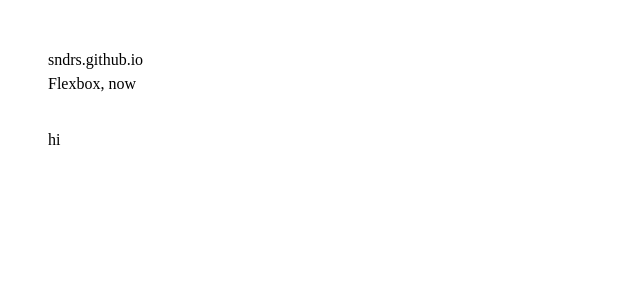
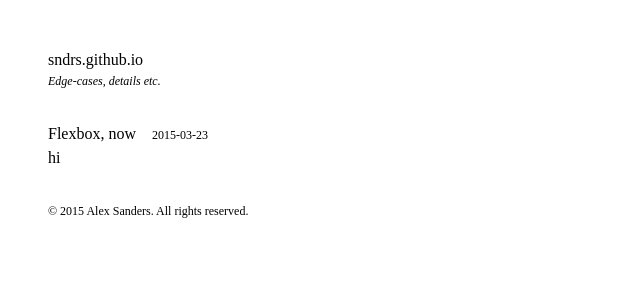
Before and after one commit to sndrs/sndrs.github.io, a Jekyll site: the page built from _posts/2015-3-23-flexbox-now.md, in a window 1280 px wide. Shown: the top 300 px of the page, without its empty margins (0-640 px from the left). Built offline with Jekyll 4.4.1, drawn with Linux system fonts in a browser that asks for light colours.

Commit message:
some updates

```diff
--- a/_config.yml
+++ b/_config.yml
@@ -1,5 +1,7 @@
 name: "sndrs.github.io"
 description: "Edge-cases, details etc."
+date-format: "%F"
+
 defaults:
     -
         scope:
--- /dev/null
+++ b/_includes/footer.html
@@ -0,0 +1,13 @@
+<footer>
+    <div class="copyright">
+        &copy; {{ site.time | date: "%Y" }} Alex Sanders. All&nbsp;rights&nbsp;reserved.
+    </div>
+    <address class="contact-info">
+        <a href="http://twitter.com/asanders">
+            <svg xmlns="http://www.w3.org/2000/svg" viewbox="0 0 16 13" class="icon icon-twitter">
+                <path d="M16 2c-.6-.2-1.2 0-2 0 .8-.3 1.3-1 1.5-1.8-.6.4-1.3.7-2 .8C13 .4 12 0 11 0 9.3 0 8 1.5 8 3.3V4C5.2 4 3 2.6 1.2.6 1 1 .7 1.6.7 2.2.7 3.4 1.2 4.4 2 5l-1-.4c-.4 1.6.8 3 2.3 3.2H1.8c.4 1.4 1.6 2.3 3 2.4-1 .8-2.5 1.4-4 1.4H0c1.5 1 3.2 1.4 5 1.4 5.7 0 9-5 9-9.3v-.5c1 0 1.6-.5 2-1.2z" />
+            </svg>
+            @asanders
+        </a>
+    </address>
+</footer>
--- /dev/null
+++ b/_includes/head.html
@@ -0,0 +1 @@
+<link rel="stylesheet" href="/style.css">
--- /dev/null
+++ b/_includes/header.html
@@ -0,0 +1,4 @@
+<header>
+    <h1 class="blog__title"><a href="/">{{ site.name }}</a></h1>
+    <p class="blog__description">{{ site.description }}</p>
+</header>
--- a/_layouts/post-template.html
+++ b/_layouts/post-template.html
@@ -1,15 +1,18 @@
 <!DOCTYPE html>
 <html>
 <head>
-  <title></title>
-  <link rel="stylesheet" href="/style.css">
+  <title>{{ page.title }} &bull; {{ site.name }}</title>
+  {% include head.html %}
 </head>
 <body itemscope itemType="http://schema.org/BlogPosting">
-    <header>
-        <h2 class="blog__title">{{ site.name }}</h2>
-        <h1 itemprop="headline">{{ page.title }}</h1>
-    </header>
+    {% include header.html %}
 
-    {{ content }}
+    <article>
+        <h1>{{ page.title }} <time itemprop="datePublished" datetime="{{ page.date }}" pubdate="{{ page.date }}">{{ page.date | date: site.date-format }}</time></h1>
+
+        {{ content }}
+    </article>
+
+    {% include footer.html %}
 </body>
 </html>
--- /dev/null
+++ b/_sass/_colours.scss
@@ -0,0 +1,3 @@
+$link: blue;
+$link-hover: steelblue;
+$link-visited: steelblue;
--- a/index.html
+++ b/index.html
@@ -4,7 +4,7 @@
 <ol class="posts">
     {% for post in site.posts %}
     <li class="post__link">
-        <a href="{{ post.url }}">{{ post.title }}</a> <span class="post__date">{{ post.date | date: "%F" }}</span>
+        <a href="{{ post.url }}">{{ post.title }}</a> <time datetime="{{ page.date }}">{{ post.date | date: site.date-format }}</time>
     </li>
     {% endfor %}
 </ol>
--- a/style.scss
+++ b/style.scss
@@ -2,6 +2,7 @@
 ---
 
 @import "../_components/meyer-reset/stylesheets/_meyer-reset";
+@import "colours";
 @import "type";
 
 body {
@@ -12,10 +13,10 @@ body {
 
 a {
     text-decoration: none;
-    color: blue;
+    color: $link;
 
     &:visited {
-        color: steelblue;
+        color: $link-visited;
     }
 }
 
@@ -39,6 +40,13 @@ header {
 
 .blog__title {
     // margin-bottom: 1rem;
+    a {
+        color: initial;
+
+        &:hover {
+            color: $link-hover;
+        }
+    }
 }
 
 .blog__description {
@@ -50,7 +58,7 @@ header {
 
 }
 
-.post__date {
+time {
     font-size: $font-small;
     margin-left: 1em;
 }
@@ -58,3 +66,27 @@ header {
 [itemprop="headline"] {
 
 }
+
+.contact-info {
+    display: none;
+}
+
+footer {
+    font-size: $font-small;
+    margin-top: 2rem;
+}
+
+.copyright {
+
+}
+
+.icon {
+
+}
+
+.icon-twitter {
+    height: $font-small;
+    width: auto;
+    margin-right: .2em;
+    vertical-align: middle;
+}
```
Also changed, not shown: _layouts/default-template.html (+3 -7 lines).
